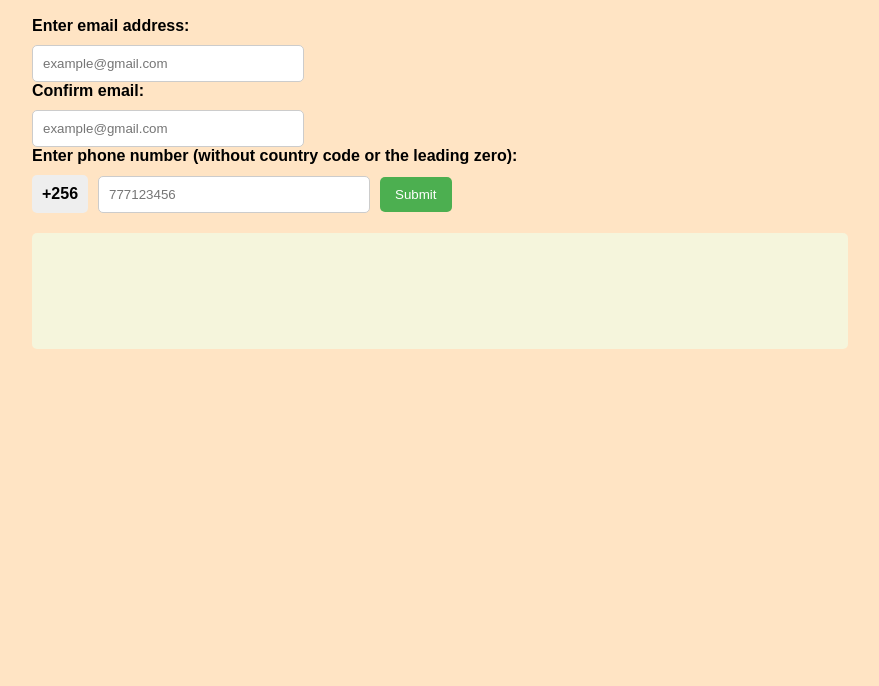
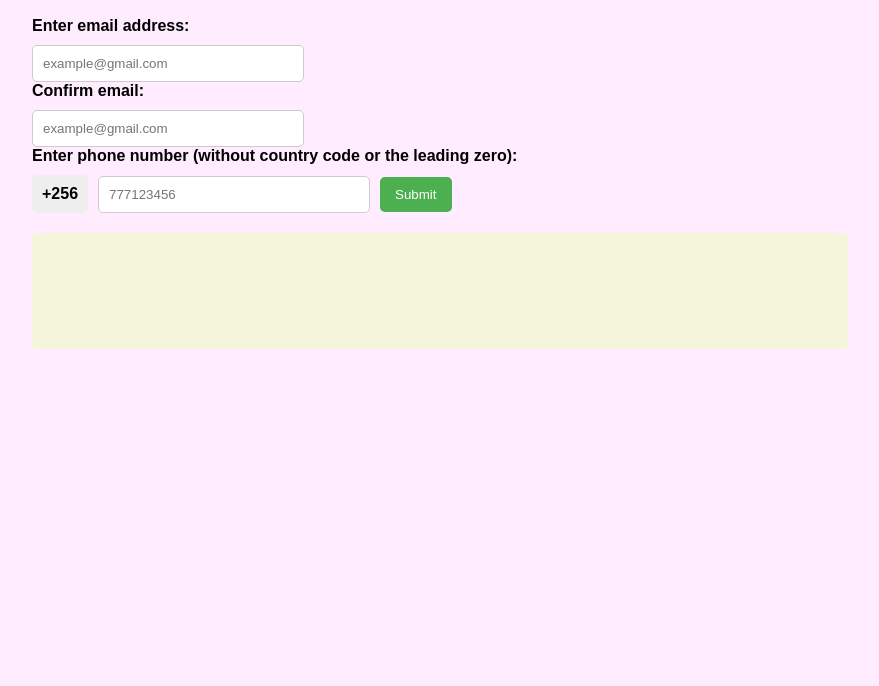
Before and after one commit to Ed-Isingoma/kisembopayments, a plain HTML site: page index.html in a window 1280 px wide. Shown: the part 114-800 px from the top of the page, without its empty margins (208-1087 px from the left). Drawn offline with Linux system fonts and the light colour scheme.

Commit message:
Silly small color change

```diff
--- a/style.css
+++ b/style.css
@@ -1,7 +1,7 @@
 body {
     font-family: sans-serif;
     margin: 0;
-    background-color: bisque;
+    background-color: rgb(255, 237, 255);
     padding: 20px;
     box-sizing: border-box;
   }
```
